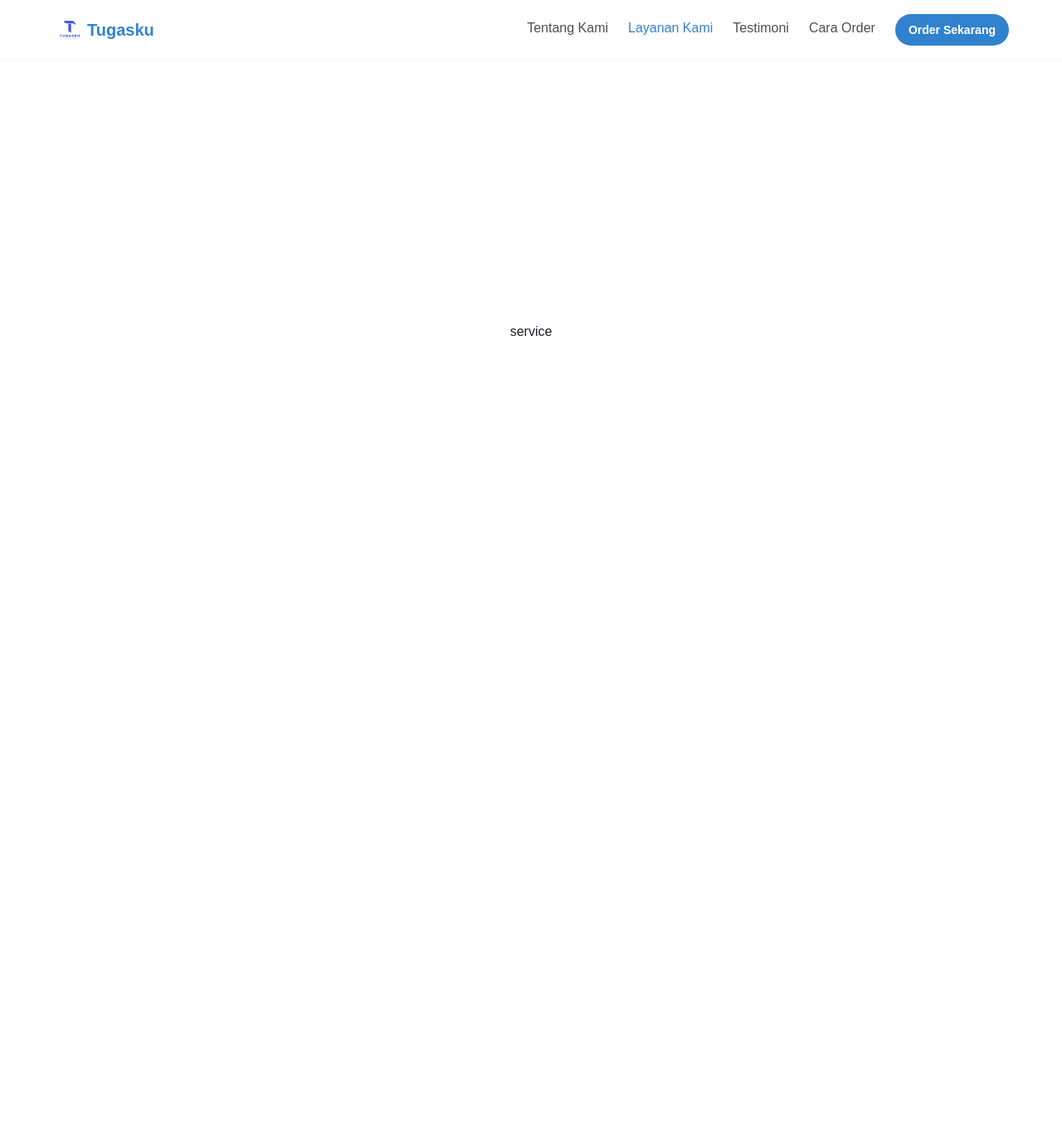
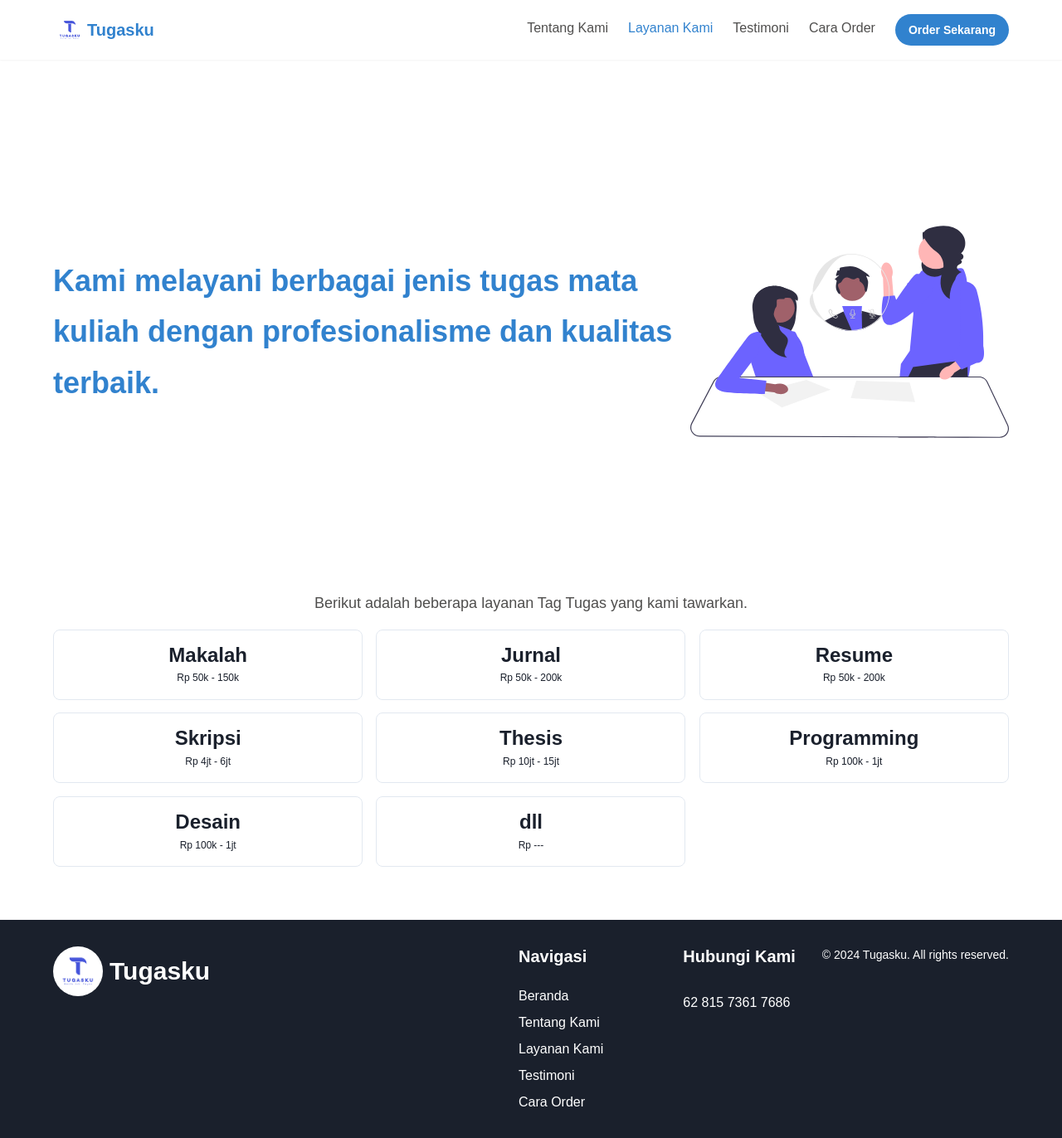
Before and after one commit to SandiPerdiansah/tugasku, a React (Vite) app: page /layanan-kami in a window 1280 px wide. Shown: the top 1372 px of the page at 83% size. Before the commit the page ends 800 px from the top, so only its background shows below. Built offline with nearby package versions, Linux system fonts and the light colour scheme.

Commit message:
add image and create section services

```diff
--- a/package.json
+++ b/package.json
@@ -10,7 +10,6 @@
     "preview": "vite preview"
   },
   "dependencies": {
-    "@chakra-ui/icons": "^2.1.1",
     "@chakra-ui/react": "^2.8.2",
     "@emotion/react": "^11.11.4",
     "@emotion/styled": "^11.11.5",
--- a/src/components/Footer.jsx
+++ b/src/components/Footer.jsx
@@ -1,16 +1,124 @@
-import {Flex} from "@chakra-ui/react";
+import { Button, Flex, Heading, HStack, Image, Stack, Text, VStack } from "@chakra-ui/react";
+import { Link } from "react-router-dom";
 
 export default function Footer() {
     return (
         <Flex
             as='footer'
             width='100%'
-            bg='black'
-            flexDirection={{base: 'column', lg: 'row'}}
-            alignItems={{base: 'start', lg: 'center'}}
-            justifyContent={{base: 'start', lg: 'center'}}
+            height={{ lg: '20rem' }}
+            bg='gray.800'
+            p={{ base: '2rem 1.4rem', lg: '2rem 4rem' }}
+            flexDirection={{ base: 'column', lg: 'row' }}
+            alignItems={{ base: 'start', lg: 'center' }}
+            justifyContent={{ base: 'start', lg: 'space-between' }}
+            color='white'
+            aria-label="Footer"
         >
+            <HStack
+                alignItems='center'
+                mb={{ lg: 'auto' }}
+                aria-label="Logo and Brand"
+            >
+                <Image
+                    src='/assets/images/logo.png'
+                    borderRadius='full'
+                    boxSize={{ base: '40px', lg: '60px' }}
+                    objectFit='cover'
+                    alt='Logo'
+                    aria-label="Company Logo"
+                />
+                <Text
+                    fontSize={{ base: 'xl', lg: '3xl' }} // Ukuran font judul lebih besar di desktop
+                    fontWeight='bold'
+                >
+                    Tugasku
+                </Text>
+            </HStack>
 
+            <Stack
+                mt={{ base: '2rem', lg: '0' }}
+                spacing={{ base: '1rem', lg: '6rem' }}
+                mb={{ lg: 'auto' }}
+                direction={{ base: 'column', lg: 'row' }}
+                ms={{ lg: 'auto' }}
+                me={{ lg: '2rem' }}
+            >
+                <VStack alignItems='start' spacing='0.5rem' mb={{ lg: 'auto' }}>
+                    <Heading as='h2' fontSize={{ base: 'lg', lg: 'xl' }} mb={{ lg: '1rem' }}>Navigasi</Heading>
+                    <Link
+                        to='/'
+                        fontSize='md'
+                        fontWeight='medium'
+                        aria-label="Link to Homepage"
+                        color='white'
+                        _hover={{ color: 'gray.300' }}
+                    >
+                        Beranda
+                    </Link>
+                    <Link
+                        to='/tentang-kami'
+                        fontSize='md'
+                        fontWeight='medium'
+                        aria-label="Link to About Us Page"
+                        color='white'
+                        _hover={{ color: 'gray.300' }}
+                    >
+                        Tentang Kami
+                    </Link>
+                    <Link
+                        to='/layanan-kami'
+                        fontSize='md'
+                        fontWeight='medium'
+                        aria-label="Link to Our Services Page"
+                        color='white'
+                        _hover={{ color: 'gray.300' }}
+                    >
+                        Layanan Kami
+                    </Link>
+                    <Link
+                        to='/testimoni'
+                        fontSize='md'
+                        fontWeight='medium'
+                        aria-label="Link to Testimonials Page"
+                        color='white'
+                        _hover={{ color: 'gray.300' }}
+                    >
+                        Testimoni
+                    </Link>
+                    <Link
+                        to='/cara-order'
+                        fontSize='md'
+                        fontWeight='medium'
+                        aria-label="Link to Order Process Page"
+                        color='white'
+                        _hover={{ color: 'gray.300' }}
+                    >
+                        Cara Order
+                    </Link>
+                </VStack>
+
+                <VStack alignItems='start' spacing='0.5rem' mb={{ lg: 'auto' }}>
+                    <Heading as='h2' fontSize={{ base: 'lg', lg: 'xl' }} mb={{ lg: '1rem' }}>Hubungi Kami</Heading>
+                    <Button
+                        as='a'
+                        href='tel:+6281573617686'
+                        fontSize='md'
+                        fontWeight='medium'
+                        aria-label="Phone Number"
+                        variant='ghost'
+                        color='white'
+                        _hover={{ bg: 'none' }}
+                        p={0}
+                    >
+                        62 815 7361 7686
+                    </Button>
+                </VStack>
+            </Stack>
+
+            <Text mb={{ lg: 'auto' }} fontSize='sm' mt={{ base: '2rem', lg: 0 }}>
+                &copy; {new Date().getFullYear()} Tugasku. All rights reserved.
+            </Text>
         </Flex>
     );
 }
--- a/src/layouts/ServiveLayout.jsx
+++ b/src/layouts/ServiveLayout.jsx
@@ -1,9 +1,104 @@
-import {Flex} from "@chakra-ui/react";
+import { Box, Flex, Heading, Image, Stack, Text, VStack, Grid } from "@chakra-ui/react";
+import { data } from "../services/data.js";
 
-export default function ServiveLayout(){
-    return(
-        <Flex as='section' w='100%' h='100vh' alignItems='center' justifyContent='center'>
-            <h1>service</h1>
-        </Flex>
+export default function ServiceLayout() {
+    return (
+        <VStack
+            as='section'
+            w='100%'
+            alignItems='center'
+            role='region'
+            aria-labelledby='service-layout-heading'
+        >
+            <Flex
+                w='100%'
+                h={{ base: 'auto', lg: '100vh' }}
+                p={{ base: '2rem 1.4rem', lg: '2rem 4rem' }}
+                alignItems='center'
+                justifyContent='center'
+                flexDirection={{ base: 'column', lg: 'row' }}
+            >
+                <Heading
+                    as='h1'
+                    id='service-layout-heading'
+                    fontWeight='bold'
+                    fontSize={{ base: '2xl', lg: '4xl' }}
+                    color='primary'
+                    lineHeight={1.7}
+                    textAlign={{ base: 'center', lg: 'start' }}
+                    order={{ base: 2, lg: 1 }}
+                    data-aos='zoom-in'
+                    data-aos-duration='1000'
+                >
+                    Kami melayani berbagai jenis tugas mata kuliah dengan profesionalisme dan kualitas terbaik.
+                </Heading>
+                <Image
+                    boxSize={{ base: '15rem', lg: '24rem' }}
+                    src='/assets/images/services.svg'
+                    alt='Services Animation'
+                    aria-hidden='true'
+                    order={{ base: 1, lg: 2 }}
+                    data-aos='zoom-in'
+                    data-aos-duration='1000'
+                />
+            </Flex>
+
+            <ServiceList />
+        </VStack>
     )
 }
+
+const ServiceList = () => {
+    return (
+        <Box
+            w='100%'
+            p={{ base: '2rem 1.4rem', lg: '0 4rem 4rem' }}
+            mt={{ lg: '-6rem' }}
+            role='list'
+            aria-label='List of services'
+        >
+            <Text
+                mb='4'
+                color='font'
+                fontSize={{ base: '1rem', lg: 'lg' }}
+                lineHeight={1.7}
+                textAlign='center'
+                data-aos='zoom-in'
+                data-aos-duration='1000'
+            >
+                Berikut adalah beberapa layanan Tag Tugas yang kami tawarkan.
+            </Text>
+            <Grid
+                templateColumns={{ base: 'repeat(2, 1fr)', lg: 'repeat(3, 1fr)' }}
+                gap={4}
+                justifyContent='center'
+            >
+                {
+                    data.services.map((item) => (
+                        <Box
+                            key={item.id}
+                            p='4'
+                            borderWidth='1px'
+                            borderRadius='lg'
+                            textAlign='center'
+                            whiteSpace='nowrap'
+                            overflow='hidden'
+                            textOverflow='ellipsis'
+                            data-aos='zoom-in'
+                            data-aos-duration='1000'
+                            role='listitem'
+                            aria-label={`Service ${item.name}, Price Rp ${item.price}`}
+                        >
+                            <Stack spacing='3'>
+                                <Heading fontSize={{ base: 'xl', lg: '2xl' }}>{item.name}</Heading>
+                                <Text fontSize='xs' mt='-0.5rem'>
+                                    Rp {item.price}
+                                </Text>
+                            </Stack>
+                        </Box>
+                    ))
+                }
+            </Grid>
+        </Box>
+    );
+}
--- a/src/services/data.js
+++ b/src/services/data.js
@@ -1,24 +1,67 @@
 export const data = {
     navbar: [
         {
-            id:1,
+            id: 1,
             teks: 'Tentang Kami',
             path: 'tentang-kami'
         },
         {
-            id:2,
+            id: 2,
             teks: 'Layanan Kami',
             path: 'layanan-kami'
         },
         {
-            id:3,
+            id: 3,
             teks: 'Testimoni',
             path: 'testimoni'
         },
         {
-            id:4,
+            id: 4,
             teks: 'Cara Order',
             path: 'cara-order'
         }
     ],
+
+    services: [
+        {
+            id: 1,
+            name: 'Makalah',
+            price: '50k - 150k'
+        },
+        {
+            id: 2,
+            name: 'Jurnal',
+            price: '50k - 200k'
+        },
+        {
+            id: 3,
+            name: 'Resume',
+            price: '50k - 200k'
+        },
+        {
+            id: 4,
+            name: 'Skripsi',
+            price: '4jt - 6jt'
+        },
+        {
+            id: 5,
+            name: 'Thesis',
+            price: '10jt - 15jt'
+        },
+        {
+            id: 6,
+            name: 'Programming',
+            price: '100k - 1jt'
+        },
+        {
+            id: 7,
+            name: 'Desain',
+            price: '100k - 1jt'
+        },
+        {
+            id: 8,
+            name: 'dll',
+            price: '---'
+        },
+    ]
 }
```
Also changed, not shown: public/assets/images/services.svg (added), 1 other file (tests, documents, lock files or other folders).
